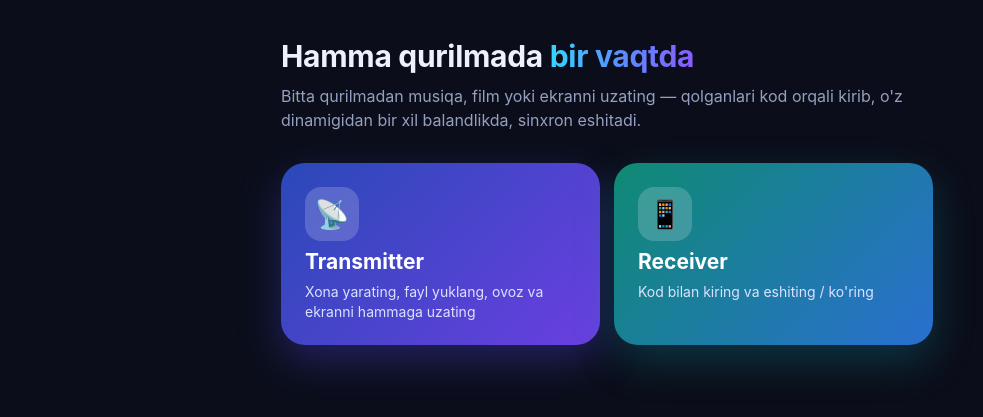
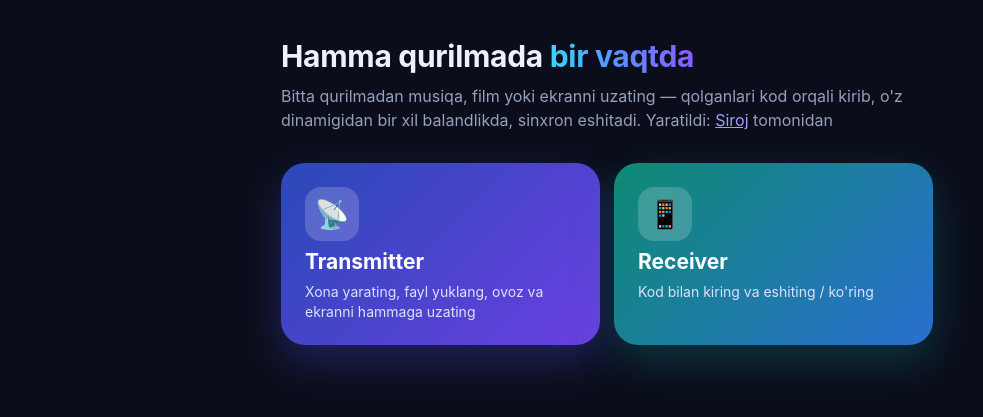
Before and after one commit to Sirojjiddin/syncby, a website: page syncbye/public/index.html in a window 1280 px wide. Shown: the part 43-460 px from the top of the page, without its empty margins (33-1016 px from the left). Drawn offline with Linux system fonts and the light colour scheme.

Commit message:
Update description with creator details
Added creator information to the description paragraph.

```diff
--- a/syncbye/public/index.html
+++ b/syncbye/public/index.html
@@ -25,7 +25,9 @@
   <section id="home" class="view">
     <div class="hero">
       <h1>Hamma qurilmada <span class="grad">bir vaqtda</span></h1>
-      <p class="sub">Bitta qurilmadan musiqa, film yoki ekranni uzating — qolganlari kod orqali kirib, o'z dinamigidan bir xil balandlikda, sinxron eshitadi.</p>
+      <p class="sub">Bitta qurilmadan musiqa, film yoki ekranni uzating — qolganlari kod orqali kirib, o'z dinamigidan bir xil balandlikda, sinxron eshitadi.
+      Yaratildi: <a href="https://t.me/ceocos">Siroj</a> tomonidan
+      </p>
     </div>
     <div class="cards">
       <button class="big" id="goHost">
```
